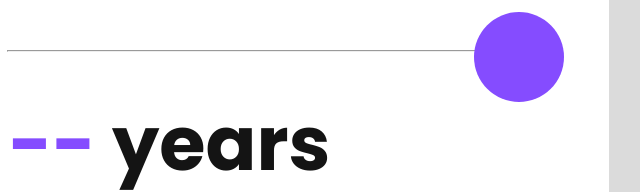
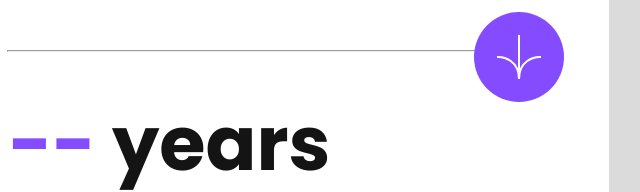
Before and after one commit to shin0s0/Age-calculator-app, a plain HTML site: page index.html in a window 1280 px wide. Shown: the part 239-431 px from the top of the page, 351-991 px from the left. Drawn offline with Linux system fonts and the light colour scheme; the site is published under a folder, as on GitHub Pages, so addresses that start at the root find nothing.

Commit message:
Update style.css

```diff
--- a/style.css
+++ b/style.css
@@ -63,7 +63,7 @@ hr{
     transform: translateY(-50%);
 }
 button{
-    background-image: url('/images/icon-arrow.svg');
+    background-image: url('./images/icon-arrow.svg');
     background-position: center;
     background-repeat: no-repeat;
     background-color: hsl(259, 100%, 65%);
```
